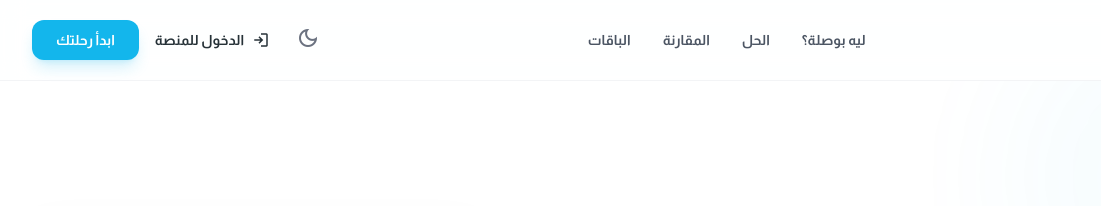
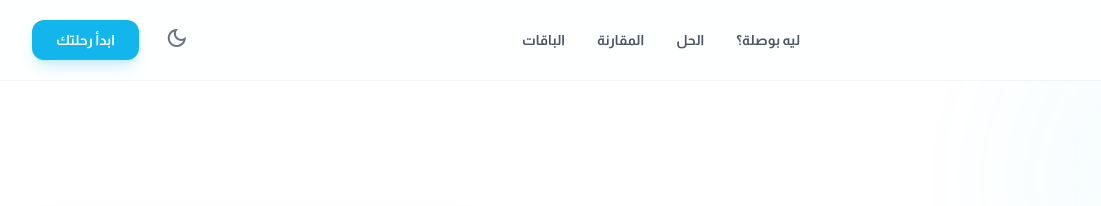
Before and after one commit to ElBosla/ElBosla, a plain HTML site: page index.html in a window 1280 px wide. Shown: the top 206 px of the page, 0-1101 px from the left. Drawn offline with nearby package versions, Linux system fonts and the light colour scheme; no server answers.

Commit message:
Update index.html

```diff
--- a/index.html
+++ b/index.html
@@ -136,11 +136,11 @@
                         <span class="material-symbols-outlined dark:hidden">dark_mode</span>
                         <span class="material-symbols-outlined hidden dark:block">light_mode</span>
                     </button>
-                    <a href="Portal/index.html"
+                    <!-- <a href="Portal/index.html"
                         class="flex items-center gap-2 text-sm font-bold text-secondary dark:text-white hover:text-primary transition-all">
                         <span class="material-symbols-outlined text-lg">login</span>
                         الدخول للمنصة
-                    </a>
+                    </a> -->
                     <a href="Form/index.html"
                         class="bg-primary hover:bg-primary-dark text-white text-sm font-bold py-2.5 px-6 rounded-lg transition-all shadow-lg shadow-primary/20 transform hover:-translate-y-0.5">
                         ابدأ رحلتك
```
